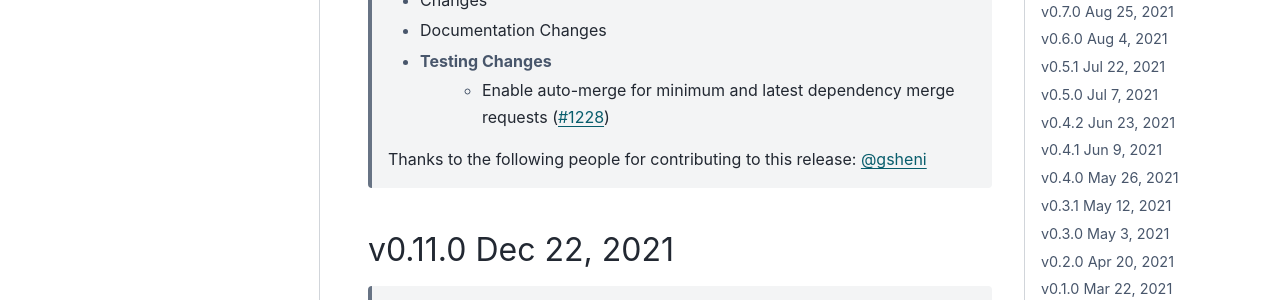
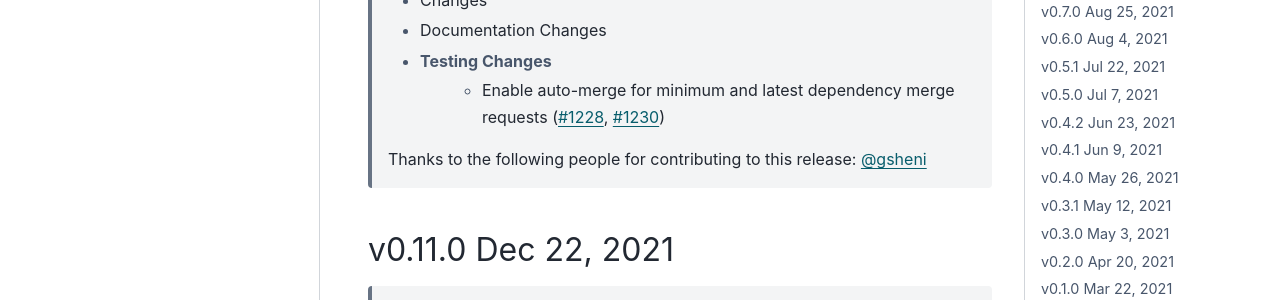
Before and after one commit to alteryx/woodwork, a Sphinx documentation site: the page built from docs/source/release_notes.rst, in a window 1280 px wide and 900 px high. Shown: the part 380-680 px from the top of the window. Built offline with Sphinx 7.4.7 and the PyData theme 0.15.4, drawn with Linux system fonts in a browser that asks for light colours; comment, search, counter and statistics services are not loaded.

Commit message:
Update release_notes.rst

```diff
--- a/docs/source/release_notes.rst
+++ b/docs/source/release_notes.rst
@@ -10,7 +10,7 @@ Future Release
     * Changes
     * Documentation Changes
     * Testing Changes
-        * Enable auto-merge for minimum and latest dependency merge requests (:pr:`1228`)
+        * Enable auto-merge for minimum and latest dependency merge requests (:pr:`1228`, :pr:`1230`)
 
     Thanks to the following people for contributing to this release:
     :user:`gsheni`
```
